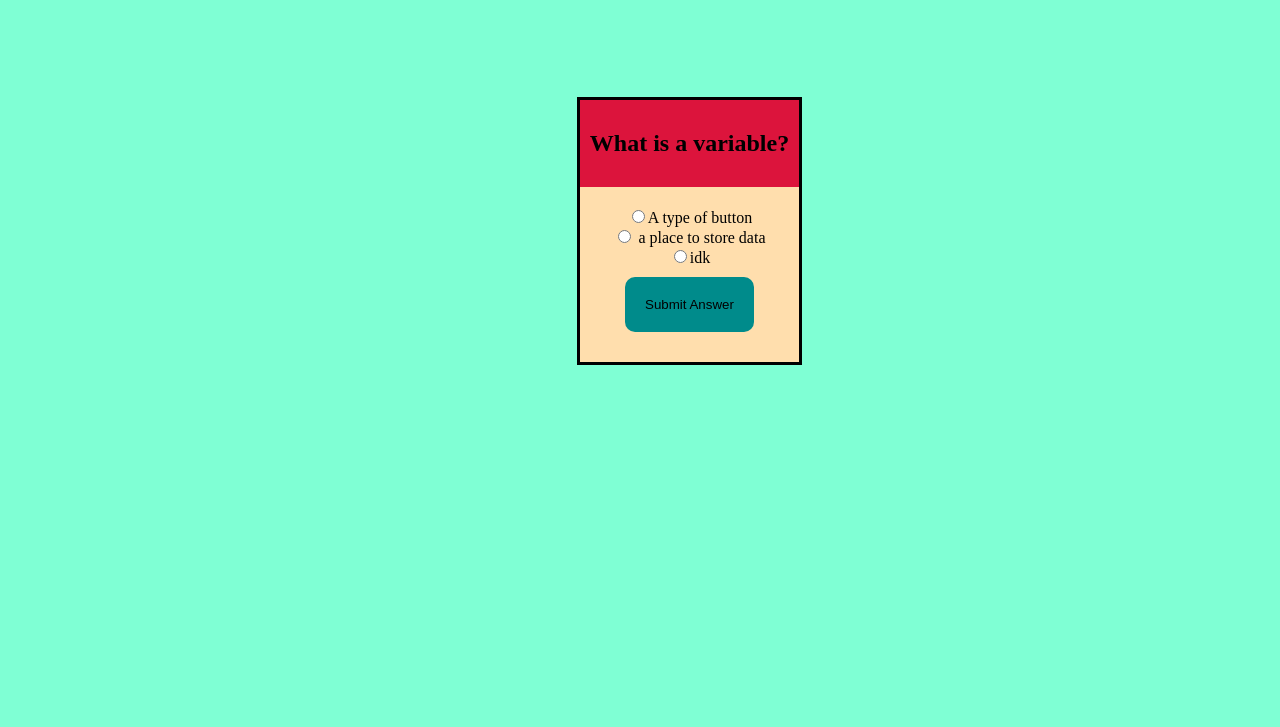
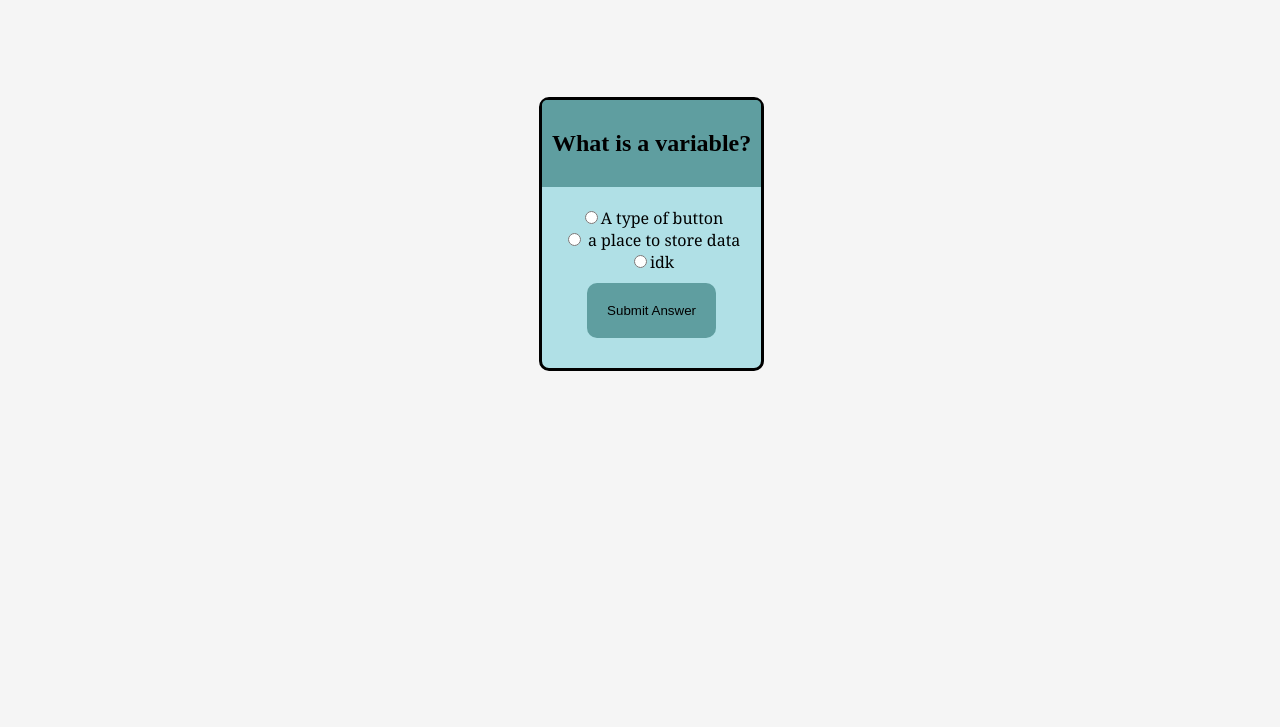
Before and after one commit to warmage12354/QuizGame, a plain HTML site: page frontend/index.html in a window 1280 px wide. Shown: the part 73-800 px from the top of the page. Drawn offline with Linux system fonts and the light colour scheme.

Commit message:
Some minor changes to structure and CSS

```diff
--- a/frontend/app.js
+++ b/frontend/app.js
@@ -1,31 +1,5 @@
 // Setting up an array of questions to be asked with the answers
-const QuestionList = [
-  {
-    question: "What is a  variable?",
-    answer: [
-      { text: "A type of button", isCorrect: false },
-      { text: " a place to store data", isCorrect: true },
-      { text: "idk", isCorrect: false },
-    ],
-  },
-  {
-    question: "What is a Array?",
-    answer: [
-      { text: "A variable that stores a list of values ", isCorrect: true },
-      { text: " A type of object ", isCorrect: false },
-      { text: "idk", isCorrect: false },
-    ],
-  },
-
-  {
-    question: "What is a function?",
-    answer: [
-      { text: " A type of class  ", isCorrect: false },
-      { text: " A set of statements that perform a job", isCorrect: true },
-      { text: "idk", isCorrect: false },
-    ],
-  },
-];
+import {QuestionList} from "./quizData.js"
 
 // current question is intiailly set to zero and will display the first question
 let currQuestion = 0;
@@ -51,6 +25,7 @@ const loadQuiz = () => {
     //sets input to type to a radio button and its name to answer
     choice.type = "radio";
     choice.name = "answer";
+    choiceLabel.setAttribute("id", "selectionsText")
 
     // sets the value to be incremented
     choice.value = i;
--- a/frontend/index.html
+++ b/frontend/index.html
@@ -17,5 +17,5 @@
     </div>
   </body>
   <link rel="stylesheet" href="styles.css" />
-  <script src="app.js"></script>
+  <script src="app.js" type="module" ></script>
 </html>
--- /dev/null
+++ b/frontend/quizData.js
@@ -0,0 +1,28 @@
+const QuestionList = [
+    {
+      question: "What is a  variable?",
+      answer: [
+        { text: "A type of button", isCorrect: false },
+        { text: " a place to store data", isCorrect: true },
+        { text: "idk", isCorrect: false },
+      ],
+    },
+    {
+      question: "What is a Array?",
+      answer: [
+        { text: "A variable that stores a list of values ", isCorrect: true },
+        { text: " A type of object ", isCorrect: false },
+        { text: "idk", isCorrect: false },
+      ],
+    },
+
+    {
+      question: "What is a function?",
+      answer: [
+        { text: " A type of class  ", isCorrect: false },
+        { text: " A set of statements that perform a job", isCorrect: true },
+        { text: "idk", isCorrect: false },
+      ],
+    },
+  ];
+  export {QuestionList}
--- a/frontend/styles.css
+++ b/frontend/styles.css
@@ -1,40 +1,49 @@
 body {
-  background-color: aquamarine;
+  background-color:whitesmoke
 }
 
 h1 {
   text-align: center;
-  background-color: antiquewhite;
+  background-color:cadetblue;
+  border-radius: 20px;
+
 }
 
 .quizHolder {
   margin-top: 90px;
   position: relative;
-  left: 45%;
+  left: 42%;
   display: inline-block;
   text-align: center;
-  background-color: navajowhite;
+  background-color:powderblue;
   border-style: solid;
+  border-radius: 10px;
 }
 
 .quizHeader {
-  background-color: crimson;
+  background-color:cadetblue;
   padding: 10px;
+  border-top-right-radius: 5px;
+  border-top-left-radius: 5px;
 }
 
 .quizContent {
   padding: 20px;
 }
 
-#inputField {
-  margin: 10px;
+#selectionsText {
+
+  font-family:Georgia, 'Times New Roman', Times, serif;
+
+
 }
+
 
 #SubmitButton,#resetButton {
   margin: 10px;
   border: none;
   padding: 20px;
-  background-color: darkcyan;
+  background-color: cadetblue;
   border-radius: 10px;
   width: auto;
 }
```
